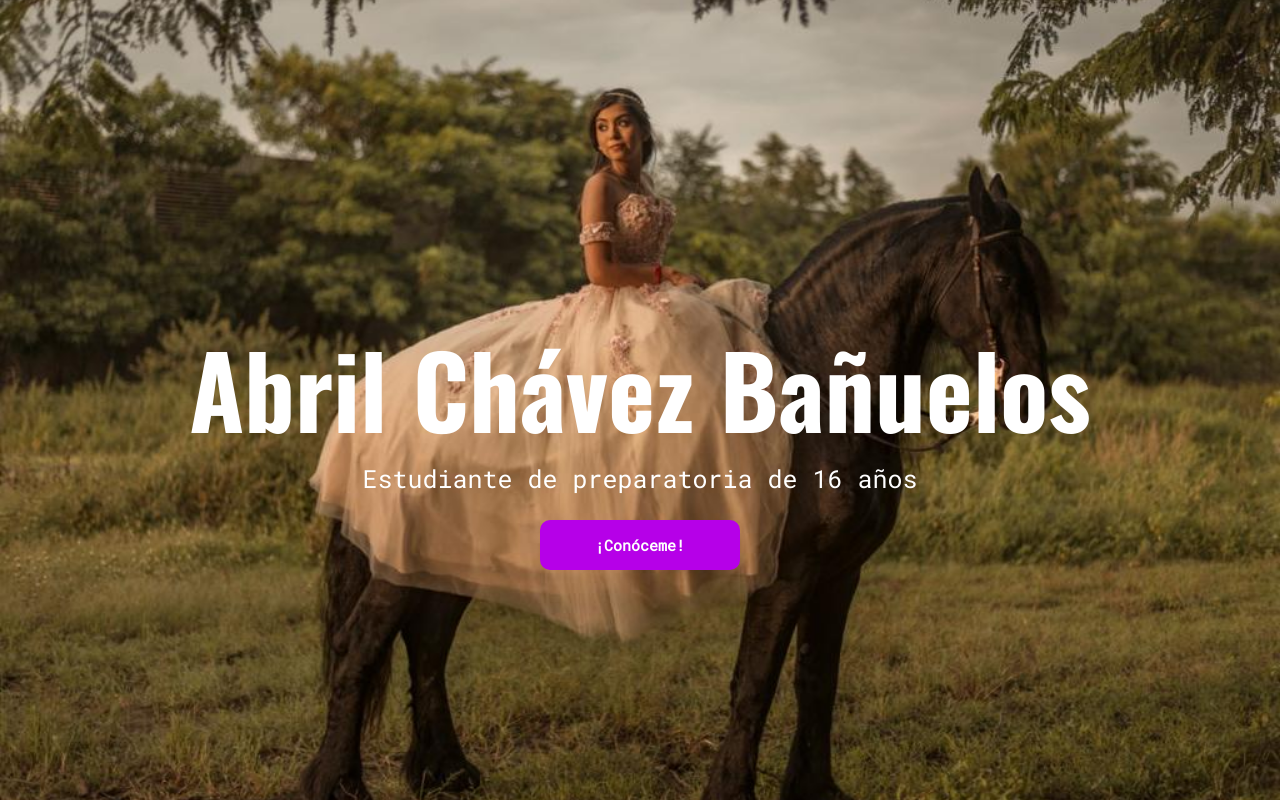
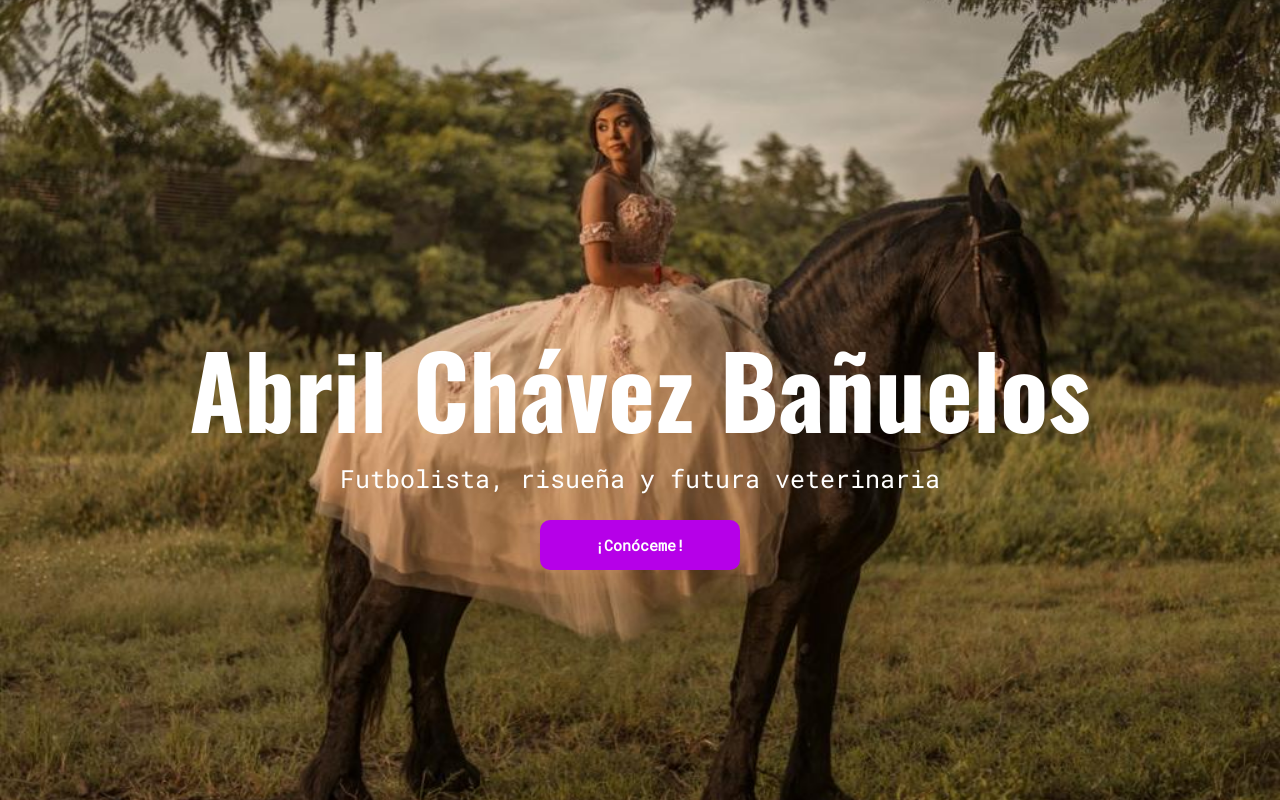
Before and after one commit to AbrilChavez/PaginaAbril, a plain HTML site: page index.html in a window 1280 px wide. Drawn offline with nearby package versions, Linux system fonts and the light colour scheme.

Commit message:
Update index.html

```diff
--- a/index.html
+++ b/index.html
@@ -15,7 +15,7 @@
     <main class="main">
         <section class="main-section">
             <h1>Abril Chávez Bañuelos</h1>
-            <p>Estudiante de preparatoria de 16 años</p>
+            <p> Futbolista, risueña y futura veterinaria </p>
             <a href="acerca.html"><button>¡Conóceme!</button></a>
             <!--<img src="fotillos/yo.jpeg" alt"">-->
         </section>
```
